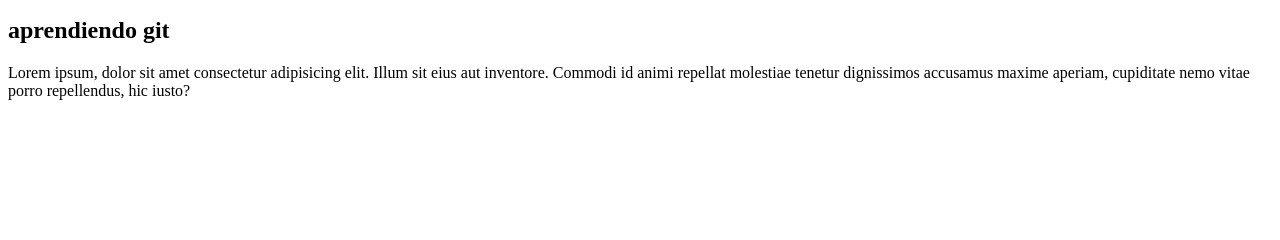
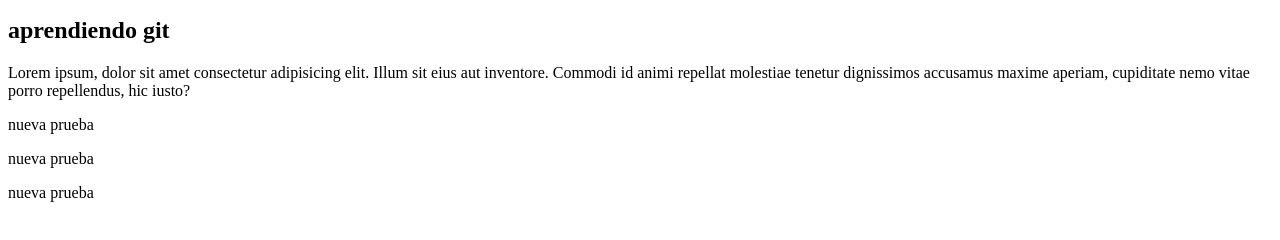
Before and after one commit to AndreeInput/Prueba, a plain HTML site: page index.html in a window 1280 px wide. Shown: the part 110-350 px from the top of the page. Drawn offline with Linux system fonts and the light colour scheme; a script that the page names is missing.

Commit message:
nuevos cambios

```diff
--- a/code.js
+++ b/code.js
@@ -1,2 +1,4 @@
 document.write("que tal estan?")
 console.log("hola munco")
+console.log("hola munco")
+console.log("hola munco")
--- a/index.html
+++ b/index.html
@@ -11,6 +11,14 @@
     <h2>como estyas</h2>
     <h2>aprendiendo git</h2>
     <p>Lorem ipsum, dolor sit amet consectetur adipisicing elit. Illum sit eius aut inventore. Commodi id animi repellat molestiae tenetur dignissimos accusamus maxime aperiam, cupiditate nemo vitae porro repellendus, hic iusto?</p>
+
+
+
+    <p>nueva prueba</p>
+    <p>nueva prueba</p>
+    <p>nueva prueba</p>
+
+
     <script src="/nuevo.js"></script>
 </body>
 </html>
```
